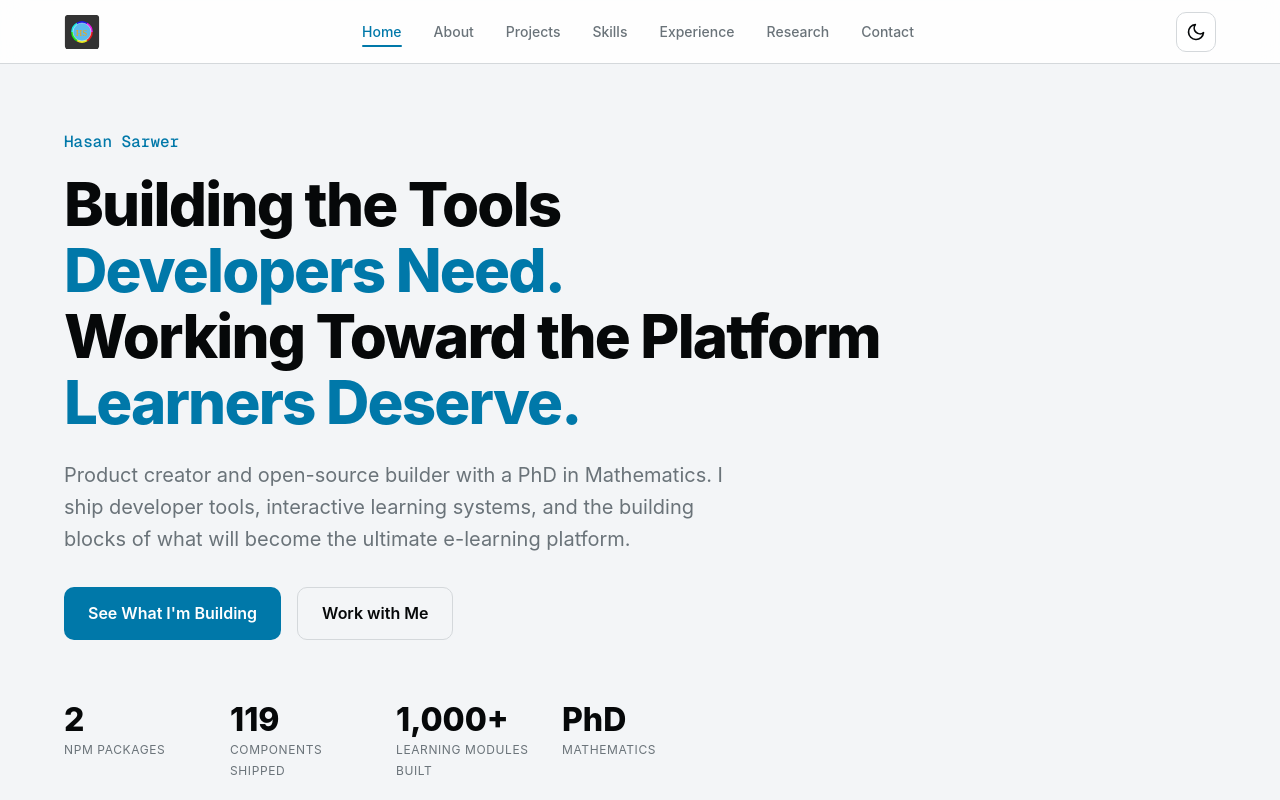
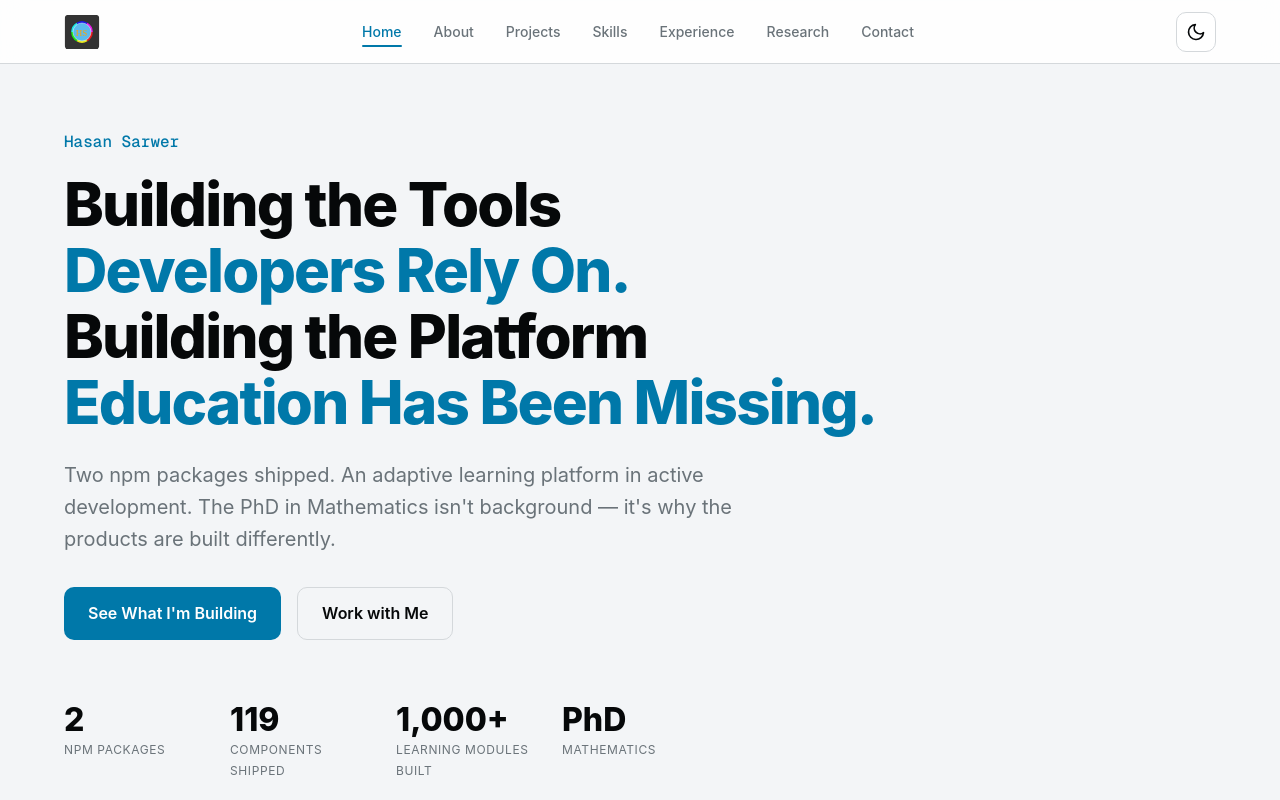
Before and after one commit to Hasansarwer/me, a Next.js app: page / in a window 1280 px wide. Shown: the top 800 px of the page. Built offline with nearby package versions, Linux system fonts and the light colour scheme.

Commit message:
Hero rewritten

```diff
--- a/components/sections/Hero.tsx
+++ b/components/sections/Hero.tsx
@@ -9,16 +9,16 @@ export function Hero() {
         <h1 className={styles.headline}>
           Building the Tools
           <br />
-          <span className={styles.accent}>Developers Need.</span>
+          <span className={styles.accent}>Developers Rely On.</span>
           <br />
-          Working Toward the Platform
+          Building the Platform
           <br />
-          <span className={styles.accent}>Learners Deserve.</span>
+          <span className={styles.accent}>Education Has Been Missing.</span>
         </h1>
         <p className={styles.subheadline}>
-          Product creator and open-source builder with a PhD in Mathematics.
-          I ship developer tools, interactive learning systems, and the building
-          blocks of what will become the ultimate e-learning platform.
+          Two npm packages shipped. An adaptive learning platform in active
+          development. The PhD in Mathematics isn&apos;t background &mdash;
+          it&apos;s why the products are built differently.
         </p>
         <div className={styles.actions}>
           <Link href="/projects" className={styles.primaryBtn}>
```
